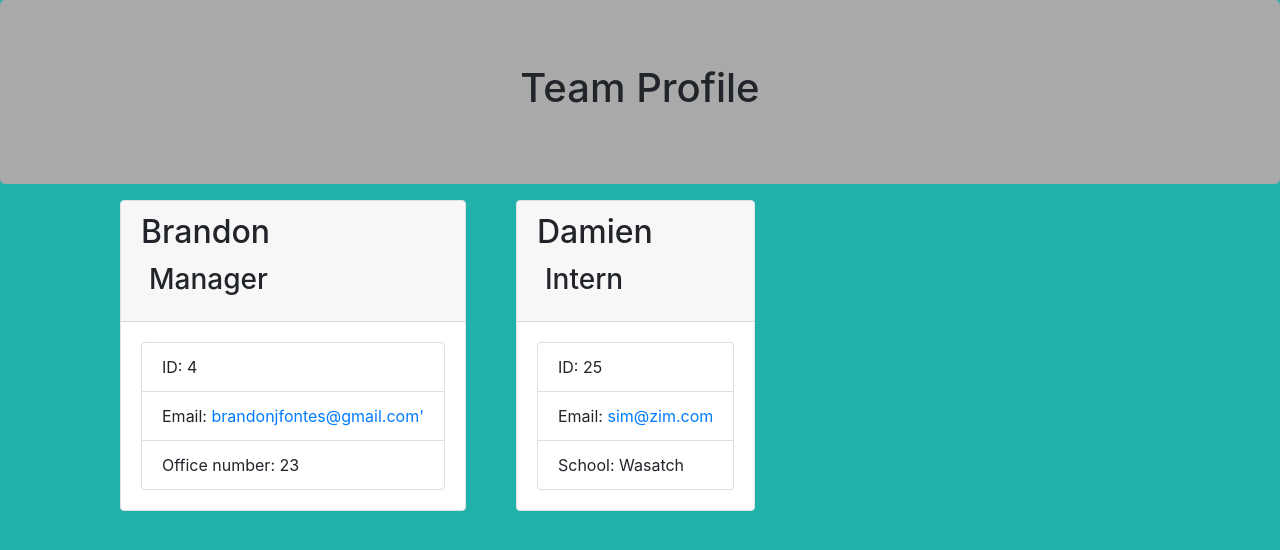
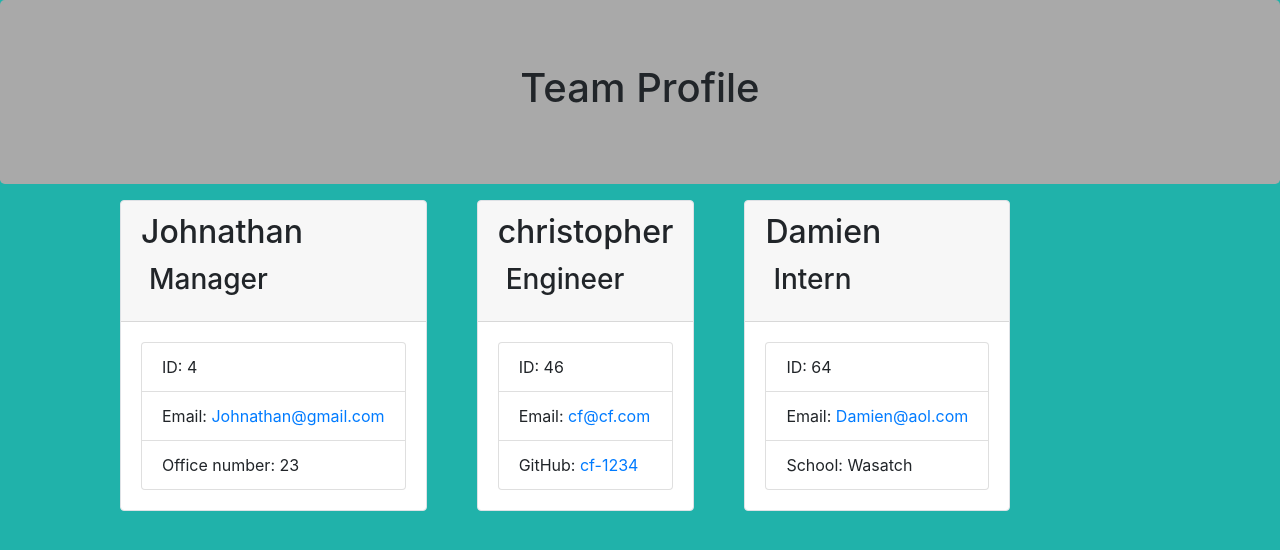
Before and after one commit to Brandon-Fontes/Meet_my_team, a website: page output/team.html in a window 1280 px wide. Drawn offline with nearby package versions, Linux system fonts and the light colour scheme; files whose address does not match are found by name.

```diff
--- a/output/team.html
+++ b/output/team.html
@@ -23,14 +23,26 @@
       <div class="team-area cal-12 d-flex justify-content-center">
         <div class="card emplyee card border">
     <div class="card-header">
-        <h2 class="card-title">Brandon</h2>
+        <h2 class="card-title">Johnathan</h2>
         <h3 class="card-title"><i class="fas fa-glasses mr-2"></i>Manager</h3>
     </div>
     <div class="card-body">
         <ul class="list-group">
             <li class="list-group-item">ID: 4</li>
-            <li class="list-group-item">Email: <a href="mailto:brandonjfontes@gmail.com'">brandonjfontes@gmail.com'</a></li>
+            <li class="list-group-item">Email: <a href="mailto:Johnathan@gmail.com">Johnathan@gmail.com</a></li>
             <li class="list-group-item">Office number: 23</li>
+        </ul>
+    </div>
+</div><div class="card employee card border">
+    <div class="card-header">
+        <h2 class="card-title">christopher</h2>
+        <h3 class="card-title"><i class="fas fa-glasses mr-2"></i>Engineer</h3>
+    </div>
+    <div class="card-body">
+        <ul class="list-group">
+            <li class="list-group-item">ID: 46</li>
+            <li class="list-group-item">Email: <a href="mailto:cf@cf.com">cf@cf.com</a></li>
+            <li class="list-group-item">GitHub: <a href="https://github.com/cf-1234" target="_blank" rel="noopener noreferrer">cf-1234</a></li>
         </ul>
     </div>
 </div><div class="card empolyee card border">
@@ -40,8 +52,8 @@
     </div>
     <div class="card-body">
         <ul class="list-group">
-            <li class="list-group-item">ID: 25</li>
-            <li class="list-group-item">Email: <a href="mailto:sim@zim.com">sim@zim.com</a></li>
+            <li class="list-group-item">ID: 64</li>
+            <li class="list-group-item">Email: <a href="mailto:Damien@aol.com">Damien@aol.com</a></li>
             <li class="list-group-item">School: Wasatch</li>
         </ul>
     </div>
```
Also changed, not shown: 1 other file.
